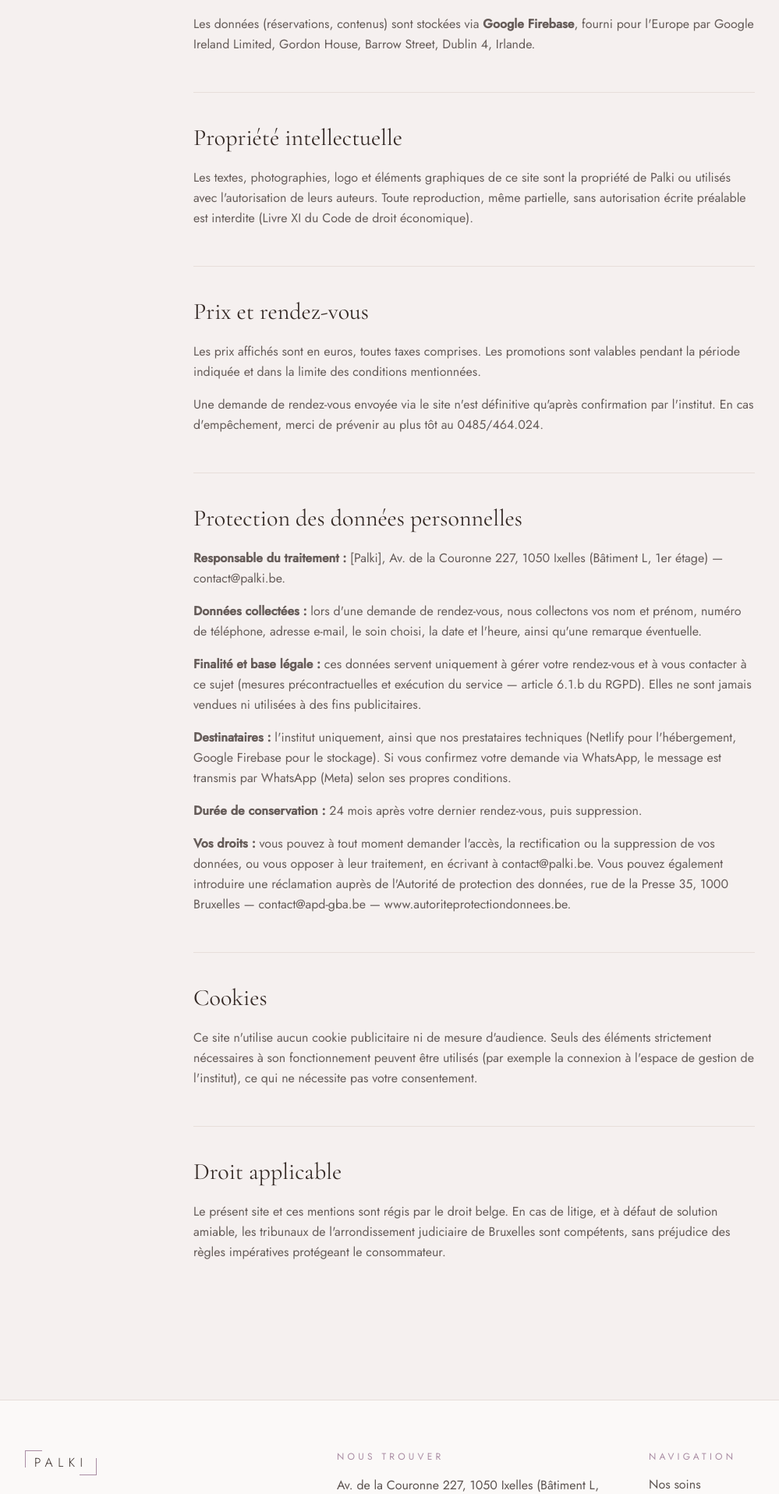
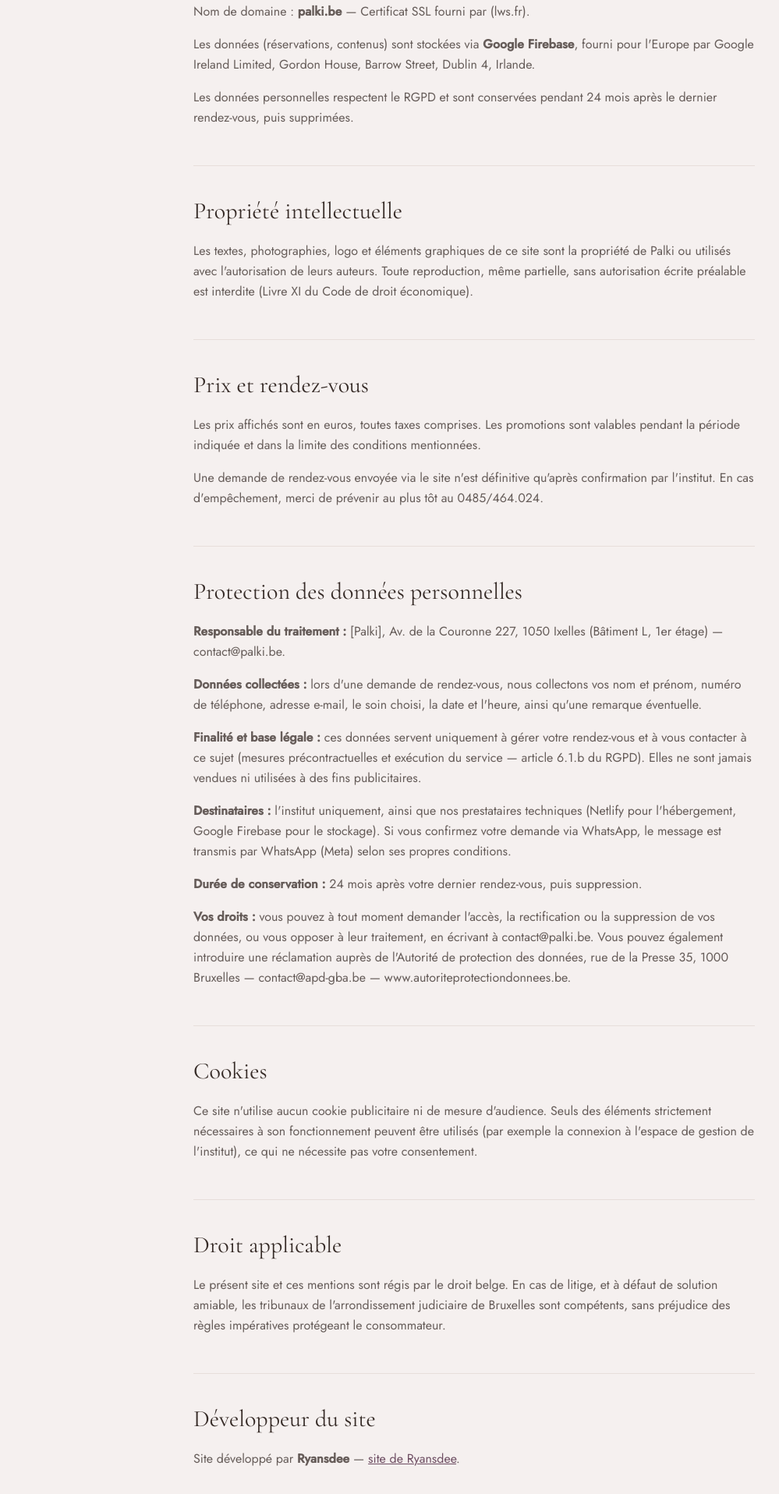
Before and after one commit to Ryansdee/palki, a Next.js app: page /mentions-legales in a window 1280 px wide. Shown: the part 869-2785 px from the top of the page at 78% size, without its empty margins (32-1031 px from the left). Built offline with nearby package versions, Linux system fonts and the light colour scheme; no server answers; the database is empty.

Commit message:
modification mention légales

```diff
--- a/src/app/mentions-legales/page.tsx
+++ b/src/app/mentions-legales/page.tsx
@@ -76,10 +76,14 @@ export default function MentionsLegales() {
             Site hébergé par <strong>Netlify, Inc.</strong>, San Francisco, Californie
             (États-Unis) — www.netlify.com.
           </p>
+          Nom de domaine : <strong>palki.be</strong> — Certificat SSL fourni par (lws.fr).
           <p>
             Les données (réservations, contenus) sont stockées via{' '}
             <strong>Google Firebase</strong>, fourni pour l&apos;Europe par Google
             Ireland Limited, Gordon House, Barrow Street, Dublin 4, Irlande.
+          </p>
+          <p>
+            Les données personnelles respectent le RGPD et sont conservées pendant {EDITEUR.conservationMois} mois après le dernier rendez-vous, puis supprimées.
           </p>
         </Section>
 
@@ -161,6 +165,15 @@ export default function MentionsLegales() {
             préjudice des règles impératives protégeant le consommateur.
           </p>
         </Section>
+        <Section titre="Développeur du site">
+          <p>
+            Site développé par <strong>Ryansdee</strong> —{' '}
+            <a href="https://ryansdee.netlify.app" target="_blank" rel="noopener noreferrer" className="text-plum underline">
+              site de Ryansdee
+            </a>
+            .
+          </p>
+        </Section>
       </div>
     </div>
   );
```
